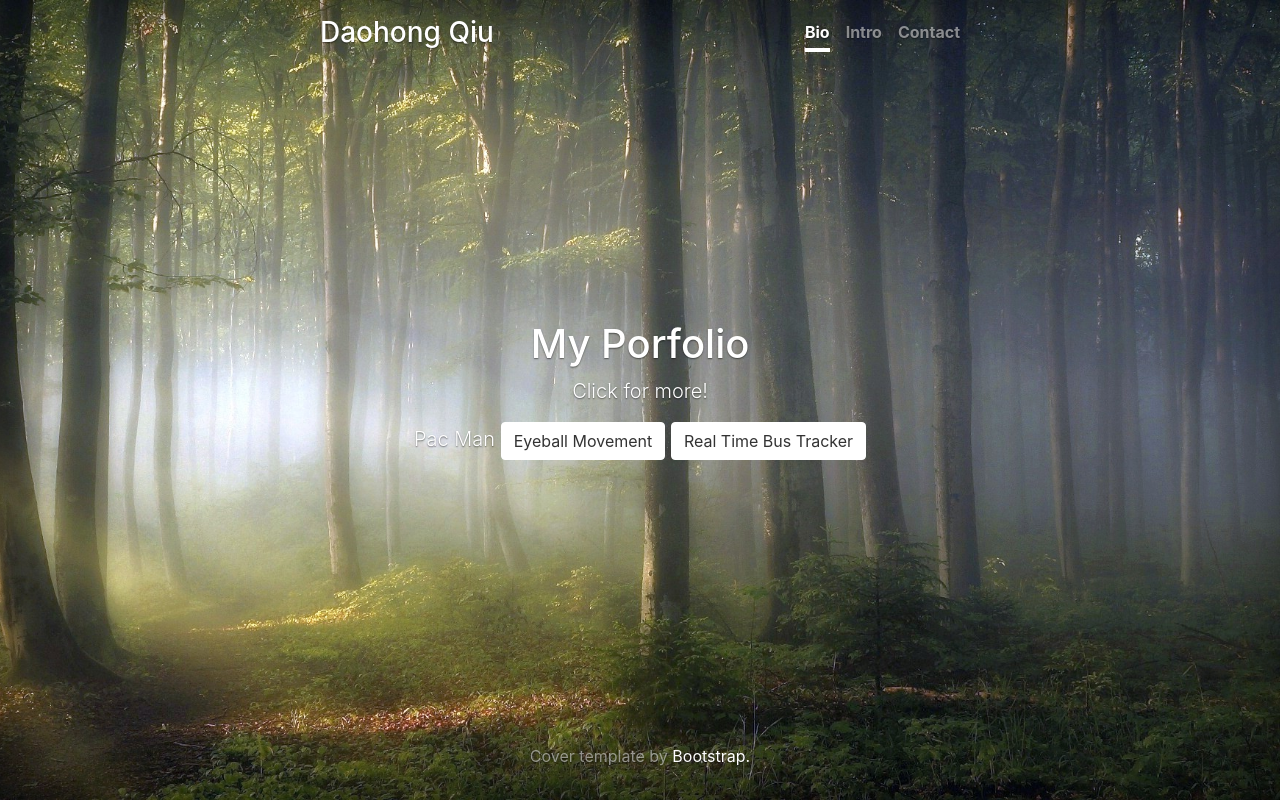
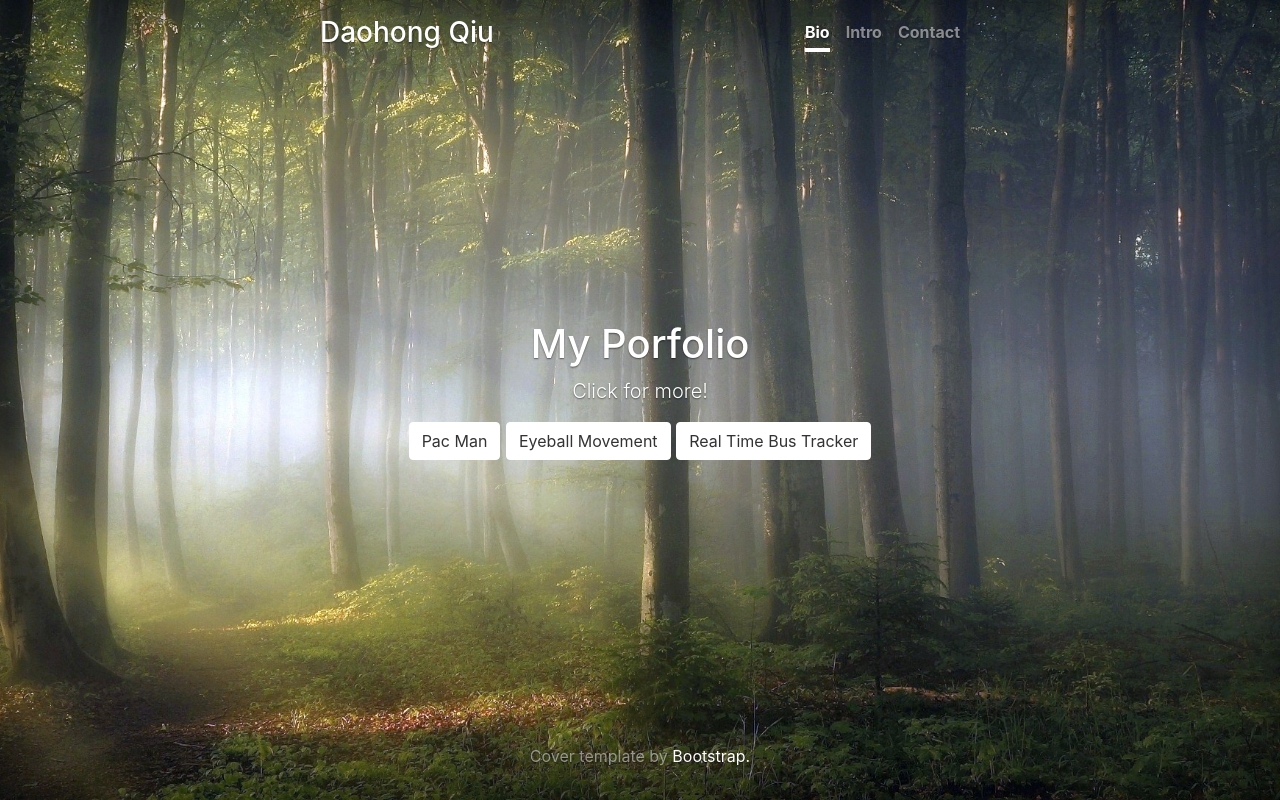
Before and after one commit to dqiu0/Code_Exercise.io, a plain HTML site: page index.html in a window 1280 px wide. Drawn offline with nearby package versions, Linux system fonts and the light colour scheme.

Commit message:
Update index.html

```diff
--- a/index.html
+++ b/index.html
@@ -46,7 +46,7 @@
     <h1 class="cover-heading">My Porfolio</h1>
     <p class="lead">Click for more!</p>
     <p class="lead">
-      <a href="https://dqiu0.github.io/pacman/" role="button" aria-pressed="true">Pac Man</a>
+      <a href="https://dqiu0.github.io/pacman/" class="btn btn-md btn-secondary" role="button" aria-pressed="true">Pac Man</a>
       <a href="#" class="btn btn-md btn-secondary" role="button" aria-pressed="true">Eyeball Movement</a>
       <a href="#" class="btn btn-md btn-secondary" role="button" aria-pressed="true">Real Time Bus Tracker</a>
     </p>
```
